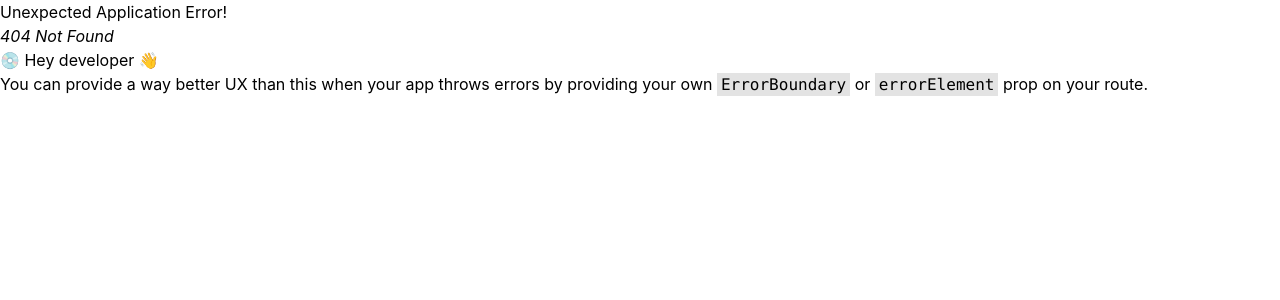
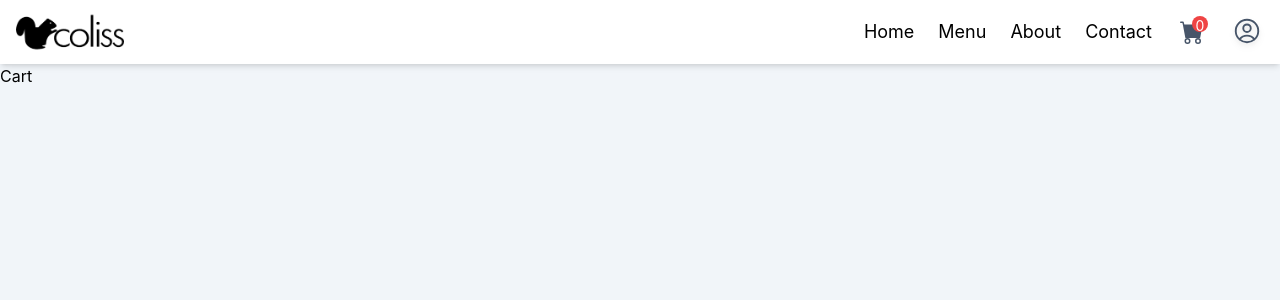
Before and after one commit to RodrigoMarquesPF/Eshop, a React (Create React App) app in the folder frontend/: page /cart in a window 1280 px wide. Before the commit this address had no page. Shown: the top 300 px of the page. Built offline with nearby package versions, Linux system fonts and the light colour scheme; no server answers.

Commit message:
Arrumando o loading de produtos

```diff
--- a/frontend/src/component/AllProduct.js
+++ b/frontend/src/component/AllProduct.js
@@ -26,6 +26,8 @@ const AllProduct = ({heading}) => {
       ]
     })
   }
+
+  const loadingArrayFeature = new Array(10).fill(null);
   return (
     <div className="my-5">
     <h2 className="font-bold text-2xl text-slate-800 mb-4">
@@ -34,17 +36,20 @@ const AllProduct = ({heading}) => {
 
     <div className="flex gap-4 justify-center overflow-scroll scrollbar-none">
       {
-        categoryList[0] && categoryList.map(el =>{
+        categoryList[0] ? (categoryList.map(el =>{
           return(
             <FilterProduct category={el} onClick={()=>handleFilterProduct(el)}/>
           )
-        })
+        })):
+        (<div className="min-h-[150px] flex justify-center items-center">
+        <p>Loading...</p>
+        </div>)
       }
 
     </div>
     <div className="flex flex-wrap justify-center gap-4 my-4">
           {
-            dataFilter.map(el => {
+            dataFilter[0] ? dataFilter.map(el => {
               return(
                 <CardFeature
                 key={el._id}
@@ -56,6 +61,11 @@ const AllProduct = ({heading}) => {
                 />
               )
             })
+            :
+            loadingArrayFeature.map((el) => (
+              <CardFeature loading="Loading..." />
+            ))
+
           }
     </div>
   </div>
--- a/frontend/src/component/Header.js
+++ b/frontend/src/component/Header.js
@@ -43,10 +43,11 @@ const Header = () => {
           </nav>
 
           <div className="text-2xl text-slate-600 relative">
-            <BsCartFill />
+            <Link to={"cart"}><BsCartFill />
             <div className="absolute -top-1 -right-1 text-white bg-red-500 h-4 w-4 rounded-full m-0 p-0 text-sm text-center">
               0
             </div>
+            </Link>
           </div>
           <div className="text-slate-600" onClick={handleShowMenu}>
             <div className="text-3xl cursor-pointer w-8 h-8 rounded-full overflow-hidden drop-shadow-md">
--- a/frontend/src/index.js
+++ b/frontend/src/index.js
@@ -13,6 +13,7 @@ import Newproduct from './page/Newproduct';
 import Signup from './page/Signup';
 import { store } from './redux/index';
 import { Provider } from 'react-redux'
+import Cart from './page/Cart';
 
 
 const router = createBrowserRouter(
@@ -26,6 +27,7 @@ const router = createBrowserRouter(
       <Route path='login' element={<Login/>}/>
       <Route path='newproduct' element={<Newproduct/>}/>
       <Route path='signup' element={<Signup/>}/>
+      <Route path='cart' element={<Cart/>}/>
     </Route>
   )
 )
--- /dev/null
+++ b/frontend/src/page/Cart.js
@@ -0,0 +1,9 @@
+import React from 'react'
+
+const Cart = () => {
+  return (
+    <div>Cart</div>
+  )
+}
+
+export default Cart
```
